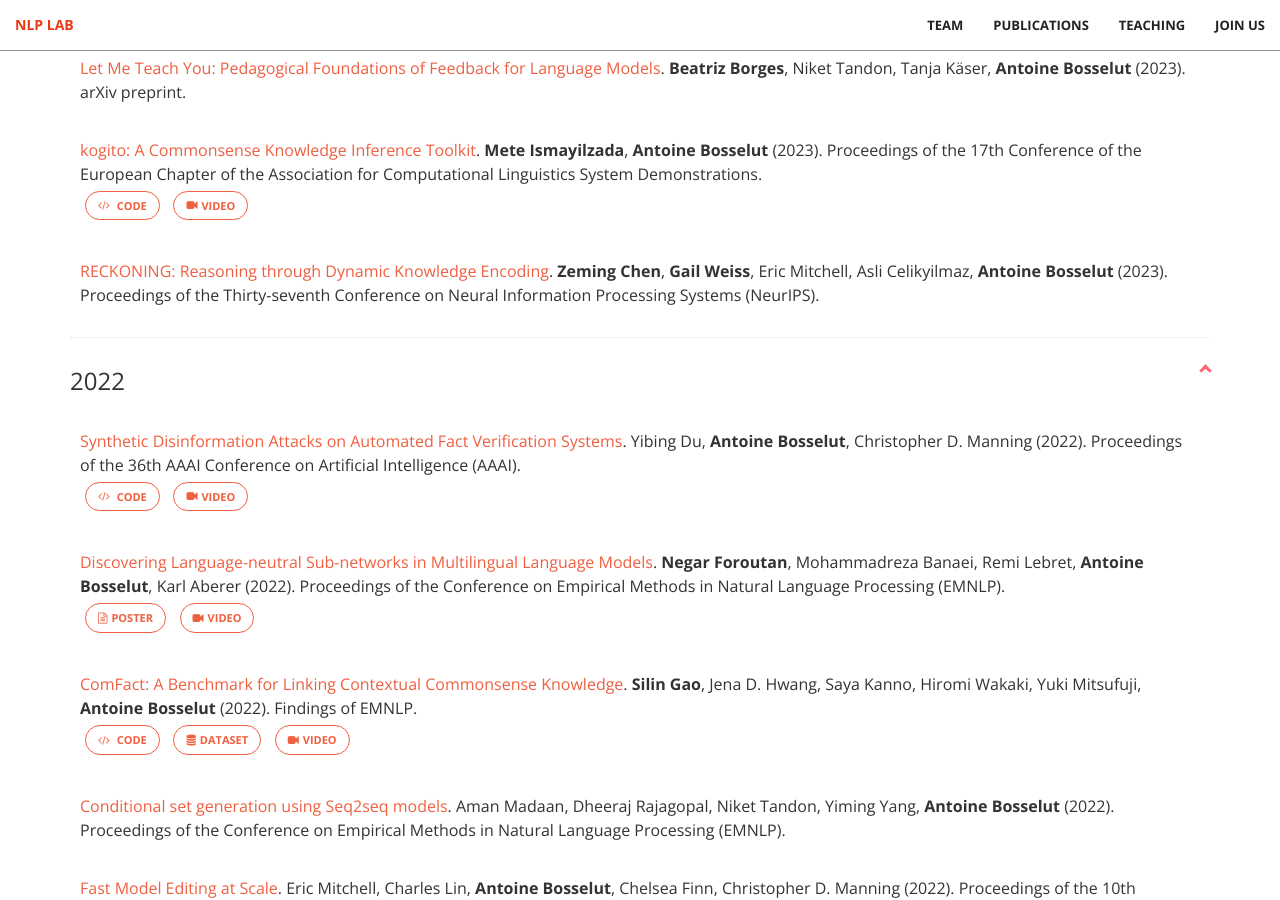
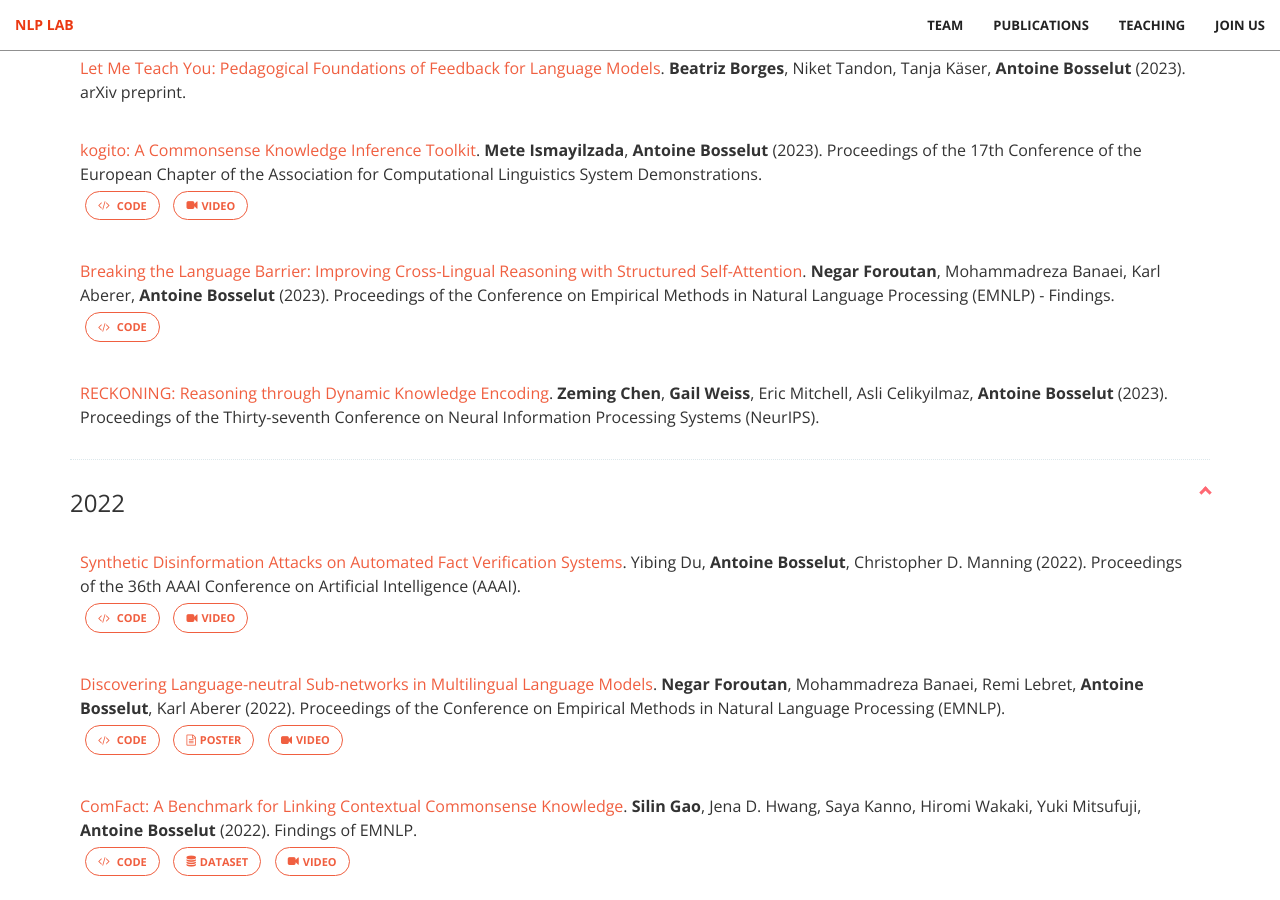
Before and after one commit to epfl-nlp/epfl-nlp.github.io, a Jekyll site: the page built from publications.html, in a window 1280 px wide and 900 px high, scrolled down 712 px. Built offline with Jekyll 4.4.1, drawn with Linux system fonts in a browser that asks for light colours.

Commit message:
Add foroutan-2023-emnlp.yaml entry.

```diff
--- a/_data/publications/foroutan-2022-emnlp.yml
+++ b/_data/publications/foroutan-2022-emnlp.yml
@@ -18,3 +18,4 @@
   link: https://arxiv.org/abs/2205.12672
   poster: EPFL_NLP_URL!/resources/pdf/papers/foroutan-2022-emnlp-poster.pdf
   video: https://www.youtube.com/watch?v=_vv1VpOdbSg
+  code: https://github.com/negar-foroutan/multiLMs-lang-neutral-subnets
--- /dev/null
+++ b/_data/publications/foroutan-2023-emnlp.yml
@@ -0,0 +1,17 @@
+- title: "Breaking the Language Barrier: Improving Cross-Lingual Reasoning with Structured Self-Attention"
+  authors:
+    -
+      name: Negar Foroutan
+      nlp-lab: true
+    -
+      name: Mohammadreza Banaei
+    -
+      name: Karl Aberer
+    -
+      name: Antoine Bosselut
+      nlp-lab: true
+
+  year: 2023
+  journal: Proceedings of the Conference on Empirical Methods in Natural Language Processing (EMNLP) - Findings
+  link: https://arxiv.org/abs/2310.15258
+  code: https://github.com/negar-foroutan/multilingual-code-switched-reasoning
```
